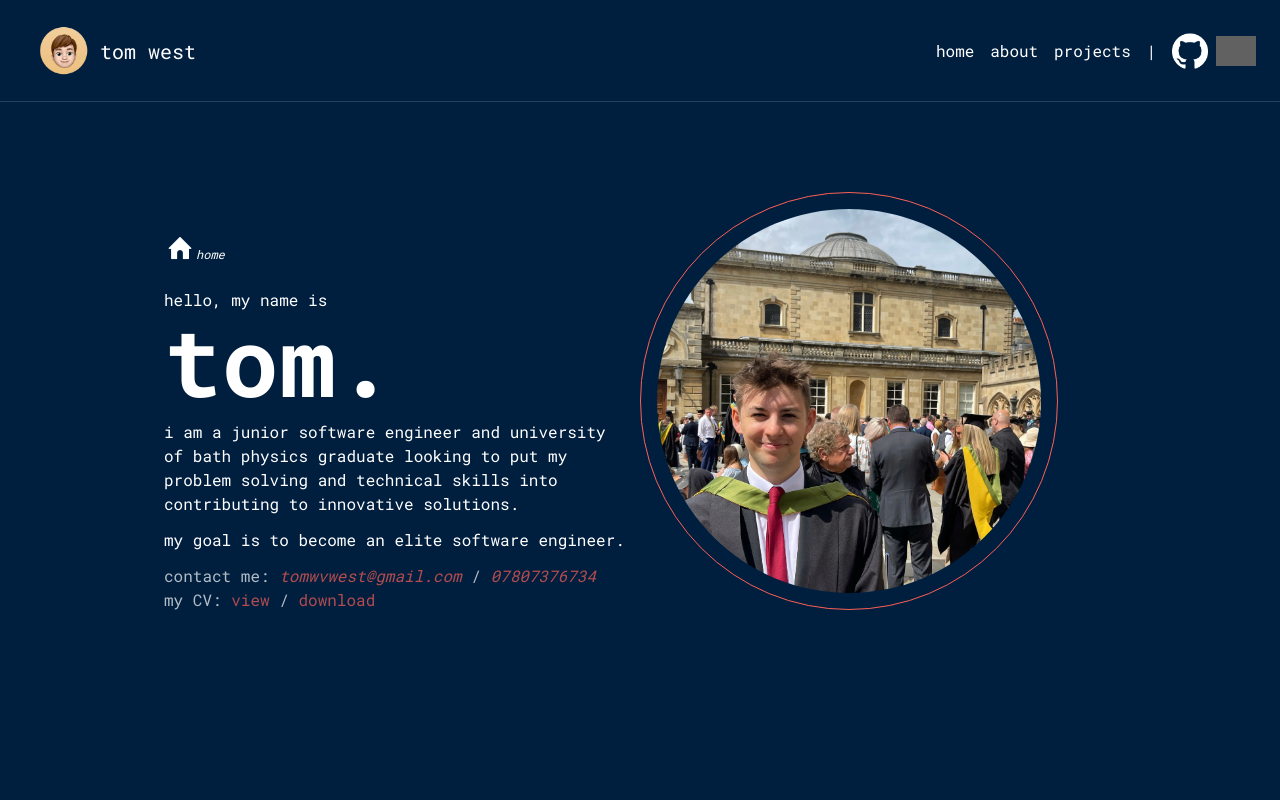
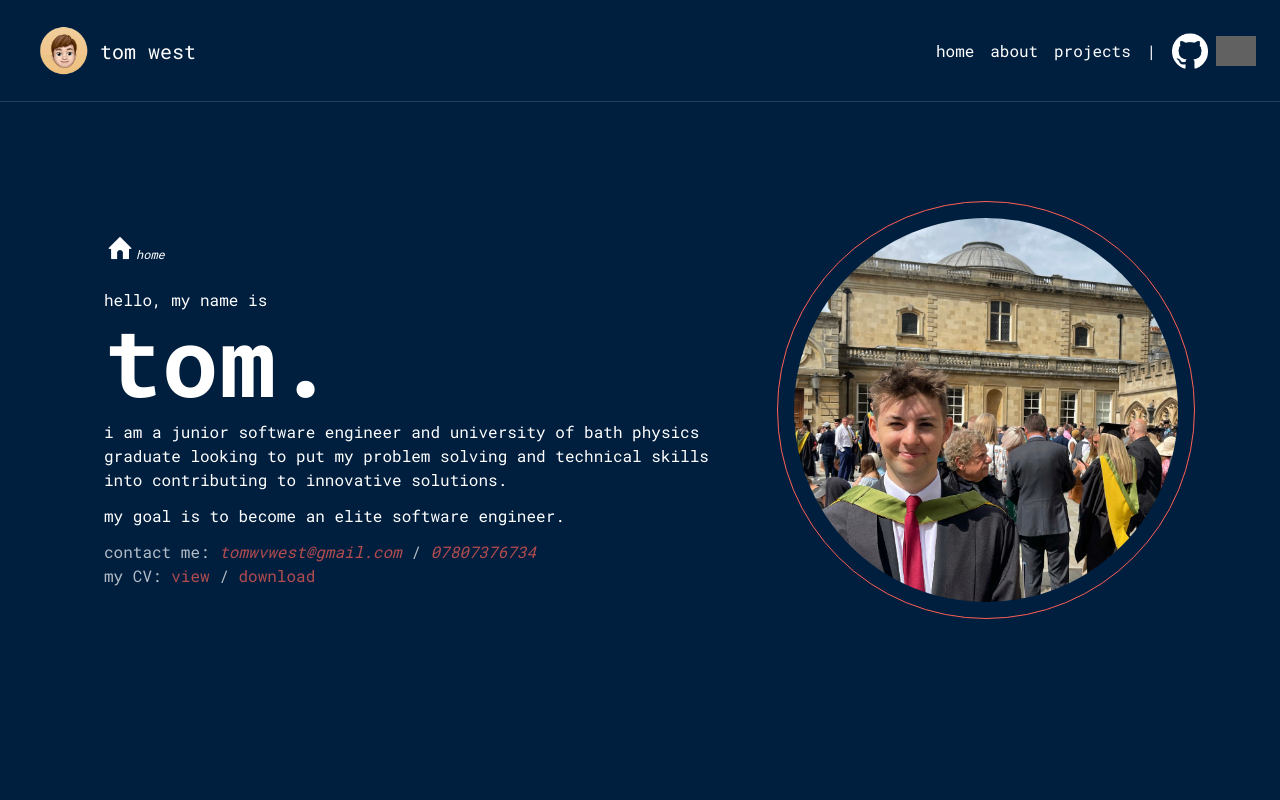
Before and after one commit to tomwvwest/portfolio-page, a Next.js app: page / in a window 1280 px wide. Shown: the top 800 px of the page. Built offline with nearby package versions, Linux system fonts and the light colour scheme; grey boxes are pictures that could not be loaded.

Commit message:
complete basic restructure of home section

```diff
--- a/src/app/components/HomeSection.js
+++ b/src/app/components/HomeSection.js
@@ -1,18 +1,24 @@
 export const HomeSection = () => {
   return (
-    <section className="bg-blue p-5 grid grid-cols-2 pt-24 pb-48 text-white">
-      <div className="h-fit rounded-3xl w-9/12 translate-x-36 translate-y-10 ">
-        <div className="flex items-end mb-6">
+    <section className="bg-blue p-16 pt-24 pb-48 text-white justify-center ">
+
+      <div className="flex lg:flex-row sm:flex-col-reverse">
+
+        <div className="h-fit rounded-3xl w-9/12 p-10  self-center lg:w-3/5 ">
+          <div className="flex items-end mb-6 ">
             <img src="home.png" className="w-8 invert"></img>
             <p className="text-xs italic -translate-y-[2px]">home</p>
           </div>
           <p>hello, my name is</p>
           <p className="text-8xl font-bold">tom.</p>
           <p className="mt-3">
-          i am a junior software engineer and university of bath physics graduate looking to put my problem solving and technical skills
-          into contributing to innovative solutions.
+            i am a junior software engineer and university of bath physics
+            graduate looking to put my problem solving and technical skills into
+            contributing to innovative solutions.
           </p>
-        <p className="mt-3">my goal is to become an elite software engineer.</p>
+          <p className="mt-3">
+            my goal is to become an elite software engineer.
+          </p>
           <p className="mt-3 opacity-70">
             contact me:{" "}
             <span className="italic text-red">tomwvwest@gmail.com</span> /{" "}
@@ -37,12 +43,16 @@ export const HomeSection = () => {
             </a>
           </p>
         </div>
-      <div className="border w-fit h-fit p-4 rounded-full border-red">
+        <div className=" lg:w-2/5 flex items-center justify-center ">
+          <div className="p-4 rounded-full border-red border w-fit h-fit">
             <img
               src="profile-photo.jpg"
-          className="w-96 h-96 object-cover rounded-full"
+              className="lg:w-[30vw] lg:h-[30vw] sm:w-[40vw] sm:h-[40vw] object-cover rounded-full"
             ></img>
           </div>
+        </div>
+      </div>
+
     </section>
   );
 };
```
Lines whose indentation alone changed are shown as unchanged.
